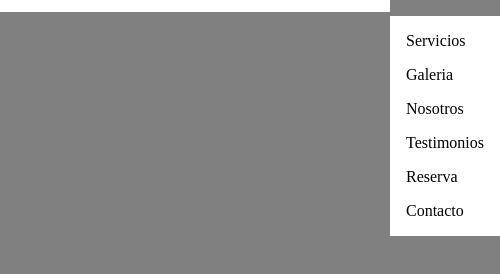
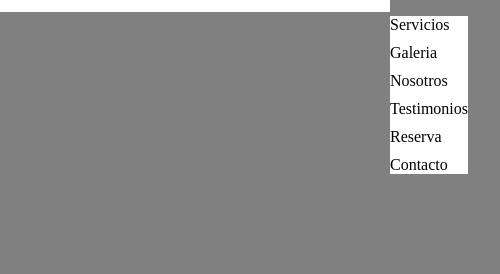
Before and after one commit to stivenkno/Valencia-Peluqueria, a plain HTML site: page index.html in a window 390 px wide. Shown: the part 46-320 px from the top of the page, 500 px wide, since content can reach past the window. Drawn offline with Linux system fonts and the light colour scheme.

Commit message:
Menu implementado

```diff
--- a/diseño.css
+++ b/diseño.css
@@ -7,6 +7,13 @@
 
 body {
   background-color: gray;
+  overflow-x: hidden;
+}
+
+/* Obligar al body y al html a ocupar siempre el 100vh*/
+html,
+body {
+  height: 100%;
 }
 
 header {
@@ -58,23 +65,18 @@ a {
   border: none;
 }
 
-.menu.active {
-  display: none;
-}
-
 @media (max-width: 615px) {
   .menu {
     flex-direction: column;
-    gap: 1rem;
     position: absolute;
     right: 0;
-    padding: 1rem;
-    background-color: #ffffff;
-    z-index: 10;
     top: 62px;
-    transform: translateX(110px);
+    background-color: white;
+    text-align: center;
+    transform: translateX(100%);
     transition: transform 0.3s ease-in-out;
   }
+
   .menu.active {
     display: flex;
     transform: translateX(0);
```
